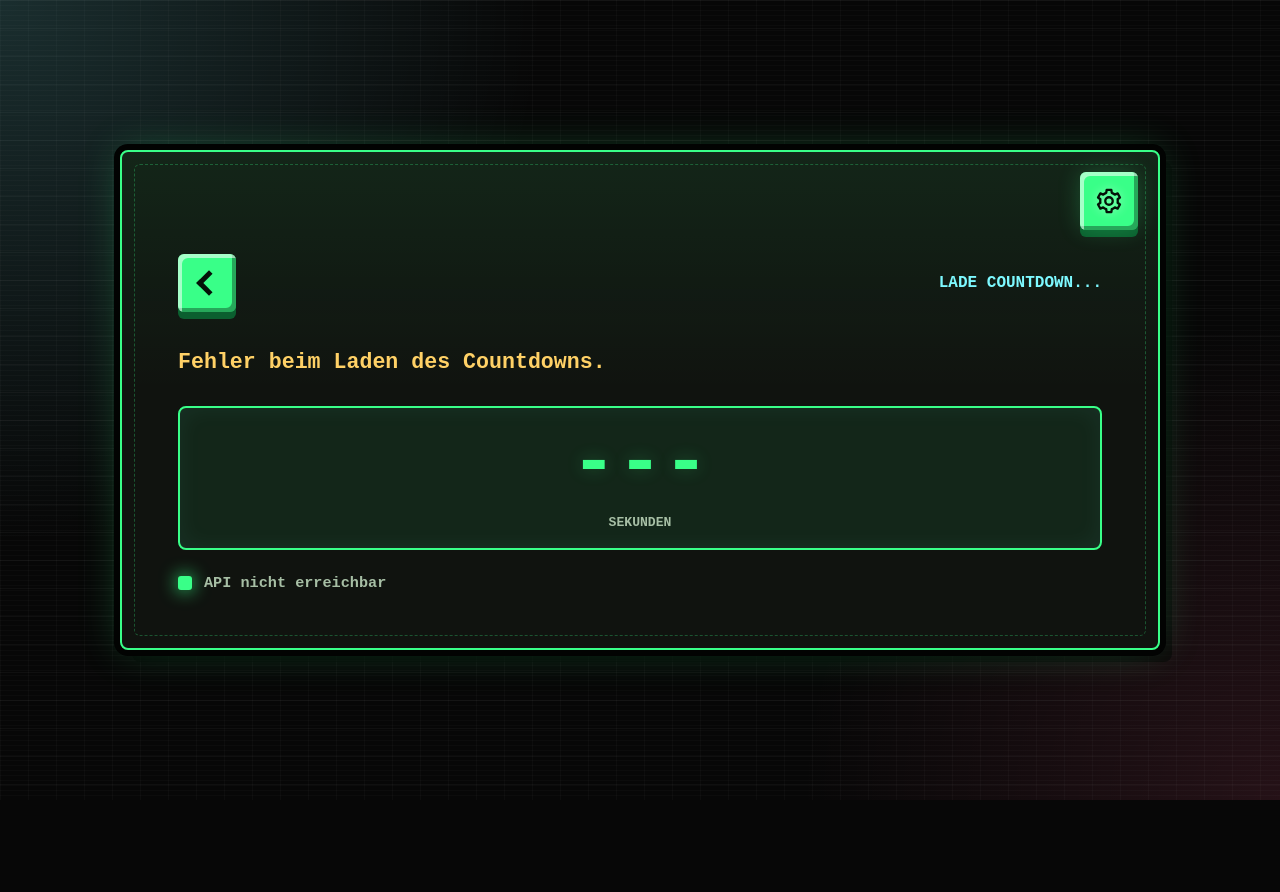
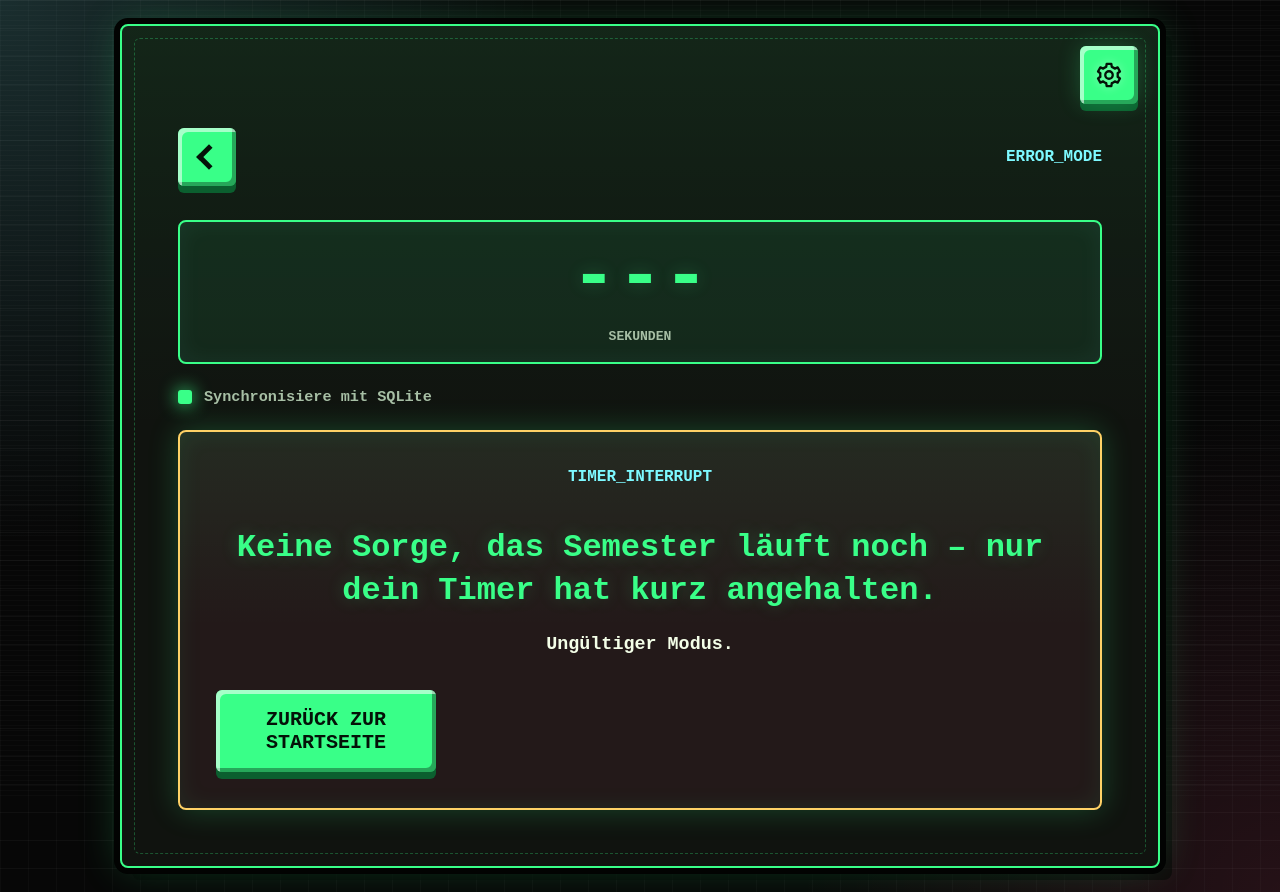
Before and after one commit to enzoferrarese-hslu/HSLU_Countdpwn-, a Flask app: template templates/countdown.html in a window 1280 px wide. Before the commit the page ends 800 px from the top, so only its background shows below. Run offline with Flask 3, Linux system fonts and the light colour scheme; the template is opened without the code that fills it: most values are stand-ins (such as "Sample title", 1, 10 or a date in 2020).

Commit message:
error angepasst

```diff
--- a/static/script.js
+++ b/static/script.js
@@ -9,6 +9,12 @@ document.addEventListener("DOMContentLoaded", () => {
     const mode = body.dataset.mode;
 
     if (mode) {
+        if (!["contact", "exam"].includes(mode)) {
+            showErrorState("Ungültiger Modus.");
+            initSettings();
+            return;
+        }
+
         currentMode = mode;
         startCountdown(mode);
     }
@@ -77,15 +83,24 @@ function startCountdown(mode) {
     fetch(`/api/countdown/${mode}`)
         .then(response => {
             if (!response.ok) {
-                throw new Error("Countdown API nicht erreichbar.");
+                throw new Error(`API nicht erreichbar (Status ${response.status}).`);
             }
 
             return response.json();
         })
         .then(data => {
             if (data.error) {
-                document.getElementById("target-date").textContent = data.error;
-                document.getElementById("status-text").textContent = "Countdown nicht verfügbar";
+                showErrorState(data.error);
+                return;
+            }
+
+            if (!data.countdown || typeof data.countdown.total_seconds !== "number") {
+                showErrorState("Countdown-Daten fehlen oder sind ungültig.");
+                return;
+            }
+
+            if (!data.target_date || !data.semester_name) {
+                showErrorState("Semesterdaten fehlen in der API-Antwort.");
                 return;
             }
 
@@ -126,11 +141,49 @@ function startCountdown(mode) {
             }, 1000);
         })
         .catch(error => {
-            document.getElementById("target-date").textContent =
-                "Fehler beim Laden des Countdowns.";
-            document.getElementById("status-text").textContent = "API nicht erreichbar";
+            showErrorState(error.message || "Netzwerkfehler beim Laden des Countdowns.");
             console.error(error);
         });
+}
+
+function showErrorState(message) {
+    if (countdownInterval) {
+        clearInterval(countdownInterval);
+        countdownInterval = null;
+    }
+
+    countdownLoaded = false;
+
+    const targetLine = document.getElementById("target-date");
+    const countdownGrid = document.querySelector(".countdown-grid");
+    const statusStrip = document.querySelector(".status-strip");
+    const errorState = document.getElementById("error-state");
+    const errorDetail = document.getElementById("error-detail");
+    const modeLabel = document.getElementById("mode-label");
+
+    if (targetLine) {
+        targetLine.hidden = true;
+    }
+
+    if (countdownGrid) {
+        countdownGrid.hidden = true;
+    }
+
+    if (statusStrip) {
+        statusStrip.hidden = true;
+    }
+
+    if (modeLabel) {
+        modeLabel.textContent = "ERROR_MODE";
+    }
+
+    if (errorDetail) {
+        errorDetail.textContent = message || "Unbekannter Fehler.";
+    }
+
+    if (errorState) {
+        errorState.hidden = false;
+    }
 }
 
 function updateCountdownDisplay() {
--- a/static/style.css
+++ b/static/style.css
@@ -401,6 +401,43 @@ h1 {
     box-shadow: 0 0 18px var(--green);
 }
 
+.error-state {
+    display: grid;
+    gap: 18px;
+    margin-top: 24px;
+    padding: clamp(22px, 4vw, 36px);
+    border: 2px solid var(--amber);
+    border-radius: 8px;
+    background:
+        linear-gradient(180deg, var(--green-bg), transparent 52%),
+        rgba(255, 92, 138, 0.08);
+    box-shadow:
+        inset 0 0 24px var(--green-bg),
+        0 0 30px var(--green-soft);
+    text-align: center;
+}
+
+.error-state[hidden] {
+    display: none;
+}
+
+.error-main {
+    margin: 0;
+    color: var(--green);
+    font-size: clamp(1.15rem, 3.4vw, 2rem);
+    font-weight: 900;
+    line-height: 1.35;
+    text-shadow: 0 0 18px var(--green-soft);
+}
+
+.error-detail {
+    margin: 0;
+    color: var(--ink);
+    font-size: clamp(0.95rem, 2.2vw, 1.15rem);
+    font-weight: 700;
+    line-height: 1.5;
+}
+
 #settings-toggle {
     position: absolute;
     top: 20px;
--- a/templates/countdown.html
+++ b/templates/countdown.html
@@ -38,6 +38,13 @@
                 <span class="status-dot"></span>
                 <span id="status-text">Synchronisiere mit SQLite</span>
             </div>
+
+            <section class="error-state" id="error-state" aria-live="assertive" hidden>
+                <p class="eyebrow">TIMER_INTERRUPT</p>
+                <p class="error-main">Keine Sorge, das Semester läuft noch – nur dein Timer hat kurz angehalten.</p>
+                <p class="error-detail" id="error-detail">Unbekannter Fehler.</p>
+                <a href="{{ url_for('home') }}" class="menu-button panel-action">Zurück zur Startseite</a>
+            </section>
         </section>
     </main>
 
```
